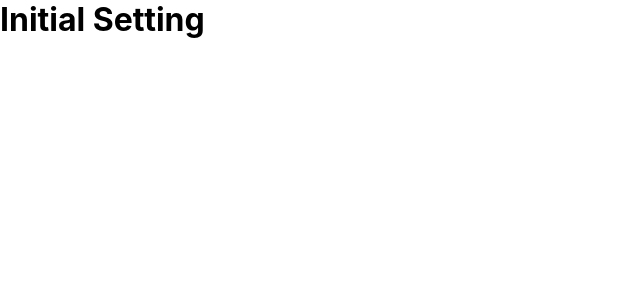
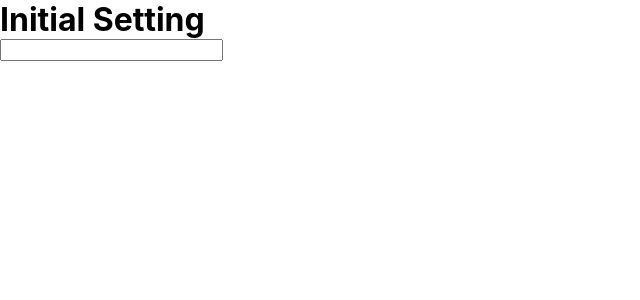
Before and after one commit to YAPP-Github/20th-ALL-Rounder-Team-1-Web, a React app: page / in a window 1280 px wide. Shown: the top 300 px of the page, without its empty margins (0-640 px from the left). Built offline with nearby package versions, Linux system fonts and the light colour scheme; a web font is replaced by a local one.

Commit message:
:sparkles: Debounce 인풋 컴포넌트 추가

```diff
--- a/src/App.tsx
+++ b/src/App.tsx
@@ -1,7 +1,10 @@
+import { DebounceInput } from '@/components';
+
 const App = () => {
   return (
     <div>
       <h1>Initial Setting</h1>
+      <DebounceInput />
     </div>
   );
 };
--- /dev/null
+++ b/src/components/common/DebounceInput.tsx
@@ -0,0 +1,19 @@
+import { ChangeEvent, useEffect, useState } from 'react';
+
+export const DebounceInput = () => {
+  const [currentWord, setCurrentWord] = useState('');
+
+  const onChange = (event: ChangeEvent<HTMLInputElement>) => {
+    const { value } = event.target;
+    setCurrentWord(value);
+  };
+
+  useEffect(() => {
+    const debounce = setTimeout(() => {
+      return console.log(currentWord);
+    }, 400);
+    return () => clearTimeout(debounce);
+  }, [currentWord]);
+
+  return <input type="text" onChange={onChange} />;
+};
--- a/src/components/index.ts
+++ b/src/components/index.ts
@@ -1,3 +1,4 @@
 export * from './common/Button';
+export * from './common/DebounceInput';
 export * from './common/Input';
 export * from './common/PageLayout';
```
